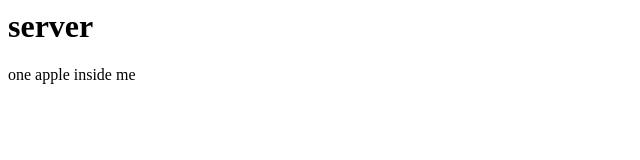
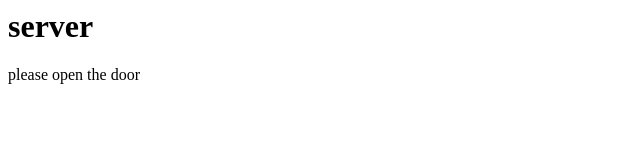
Before and after one commit to CyberogMikasa/Surgalt, a plain HTML site: page Mongolian gaming community/index.html in a window 1280 px wide. Shown: the full height of the page, 0-640 px from the left. Drawn offline with Linux system fonts and the light colour scheme.

Commit message:
Update index.html

```diff
--- a/Mongolian gaming community/index.html
+++ b/Mongolian gaming community/index.html
@@ -1,2 +1,2 @@
 <h1>server</h1>
-<p>one apple inside me</p>
+<p>please open the door  </p>
```
